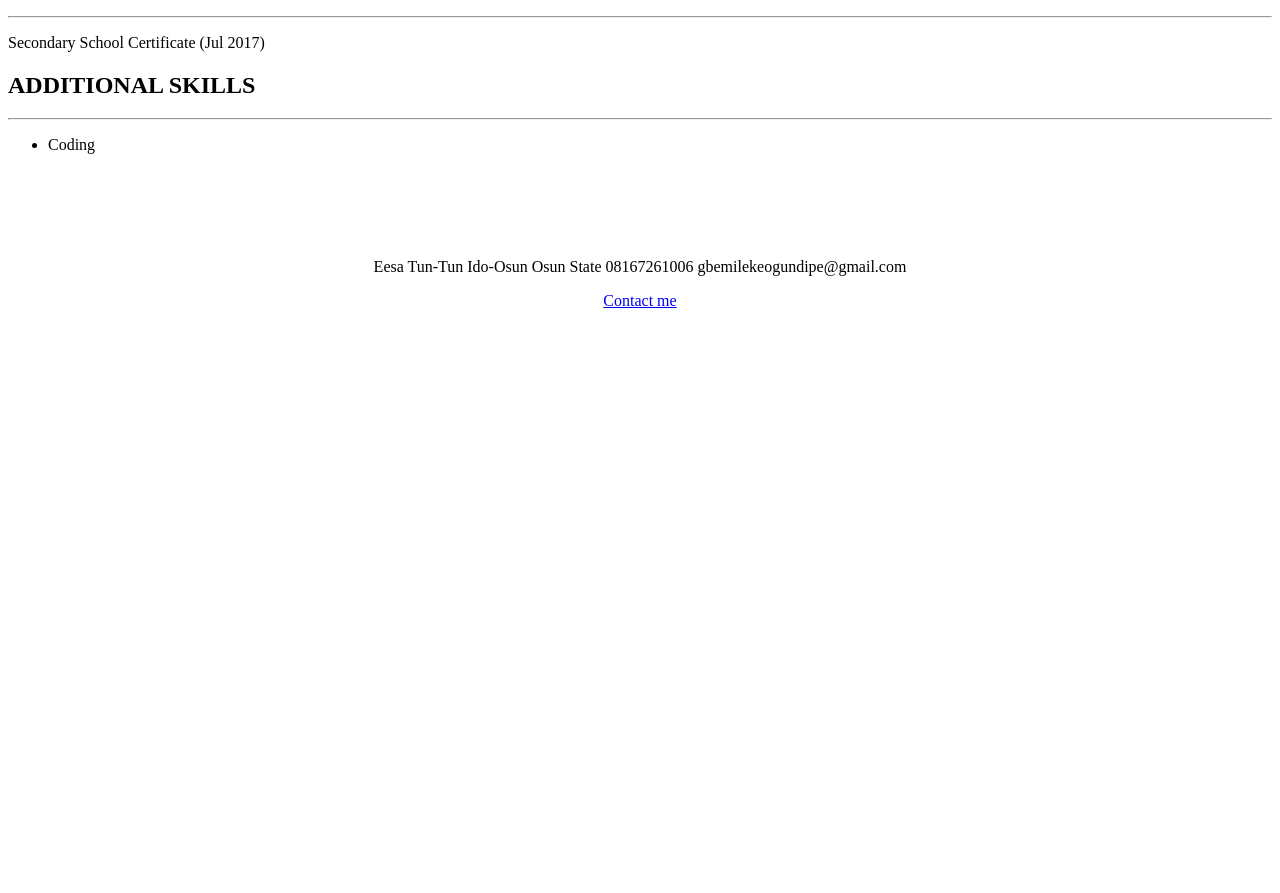
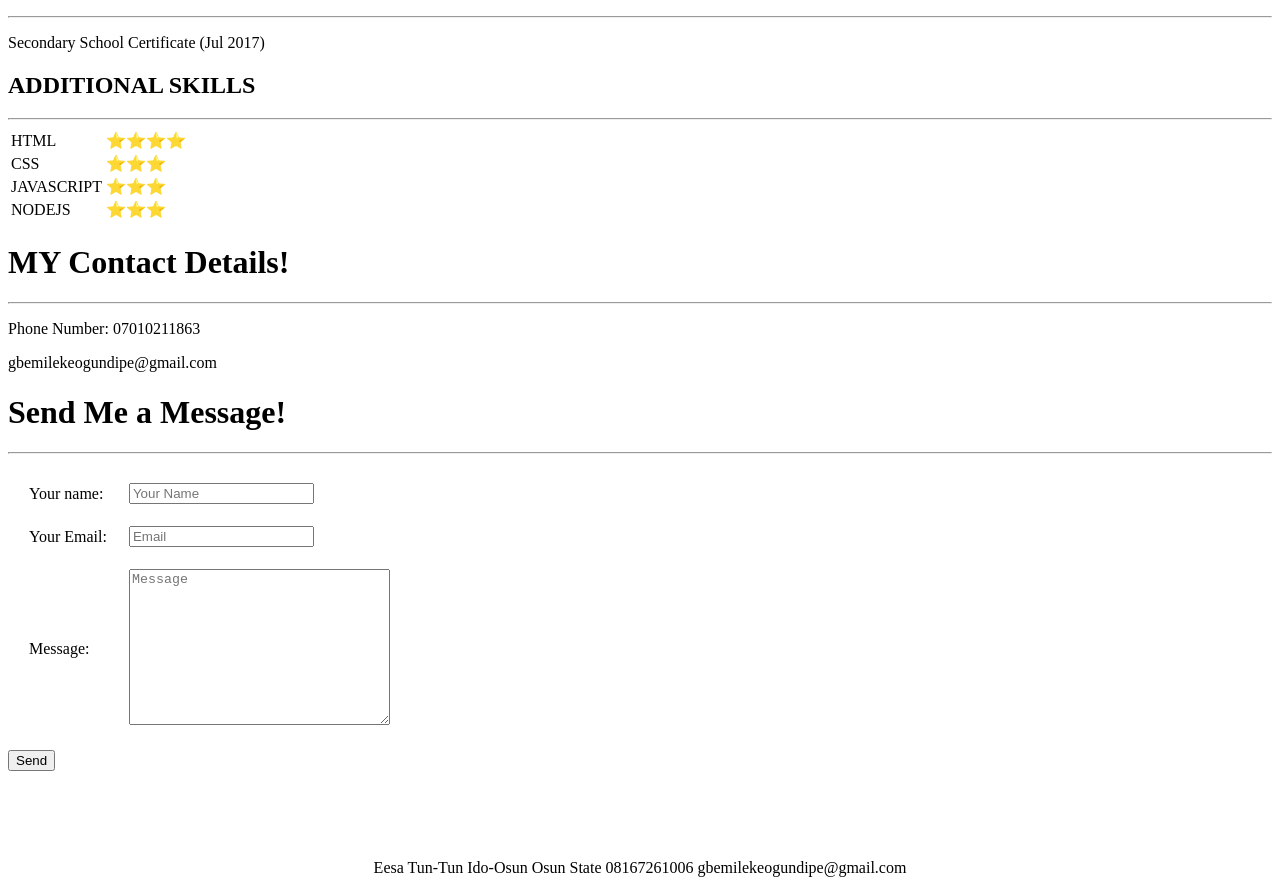
Before and after one commit to leksyking/my_resume, a website: page resume.html in a window 1280 px wide. Shown: the part 763-1656 px from the top of the page. Before the commit the page ends 1089 px from the top, so only its background shows below. Drawn offline with Linux system fonts and the light colour scheme.

Commit message:
Fourth Commit

```diff
--- a/app.js
+++ b/app.js
@@ -14,7 +14,7 @@ app.get("/contact.html", (req, res) =>{
     res.sendFile(__dirname + "/contact.html");
 } )
 
-app.post("/contact.html", (req, res) => {
+app.post("/", (req, res) => {
     const name = req.body.YourName;
     const email = req.body.Email;
     const message = req.body.message;
@@ -22,4 +22,4 @@ app.post("/contact.html", (req, res) => {
     res.send(`${name}! Thank you for contacting me!`);
 })
 
-app.listen(process.env.PORT, () => console.log('Starting app.'));
+app.listen(process.env.PORT || 3000, () => console.log('Starting app.'));
--- a/resume.html
+++ b/resume.html
@@ -51,18 +51,67 @@
         <p>Secondary School Certificate (Jul 2017) </p>
      <h2>ADDITIONAL SKILLS</h2>
         <hr>
-        <P>
-            <ul>
-                <li>Coding</li>
-            </ul>
-        </P>
+        <table>
+            <tr>
+                <td>HTML</td>
+                <td>⭐⭐⭐⭐</td>
+            </tr>
+            <tr>
+                <td>CSS</td>
+                <td>⭐⭐⭐</td>
+            </tr>
+            <tr>
+                <td>JAVASCRIPT</td>
+                <td>⭐⭐⭐</td>
+            </tr>
+            <tr>
+                <td>NODEJS</td>
+                <td>⭐⭐⭐</td>
+            </tr>
+        </table>
+        <h1>MY Contact Details!</h1>
+        <hr>
+        <p>Phone Number: 07010211863</p>
+        <p>gbemilekeogundipe@gmail.com</p>
+        <h1>Send Me a Message!</h1>
+        <hr>
+        <form action="/" method="POST">
+            <table border="0" cellspacing="20">
+                <tr>
+                <td>
+                    <label for="YourName">Your name:  </label>
+                </td>
+               <td>
+                <input type="text" id="YourName" name="YourName" placeholder="Your Name" required>
+               </td>
+                </tr>
+                 <tr>
+                     <td>
+                        <label for="Email">Your Email:  </label>
+                     </td>
+                     <td>
+                        <input type="email" id="Email" name="Email" placeholder="Email" required>
+                     </td>
+                 </tr>
+
+                <tr>
+                    <td>
+                        <label for="message">Message:  </label>
+                    </td>
+                    <td>
+                        <textarea  id="message" name="message" cols="30" rows="10" placeholder="Message"></textarea>
+                    </td>
+                </tr>
+            </table>
+
+            <button type="submit">Send</button>
+        </form>
         <br>
         <br>
         <br>
         <br>
 <footer class="footer">
     <p> Eesa Tun-Tun Ido-Osun Osun State 08167261006  gbemilekeogundipe@gmail.com</p>
-    <p><a href="/contact.html">Contact me</a></p>
 </footer>
 </body>
 </html>
```
Also changed, not shown: contact.html (deleted, +0 -21 lines).
